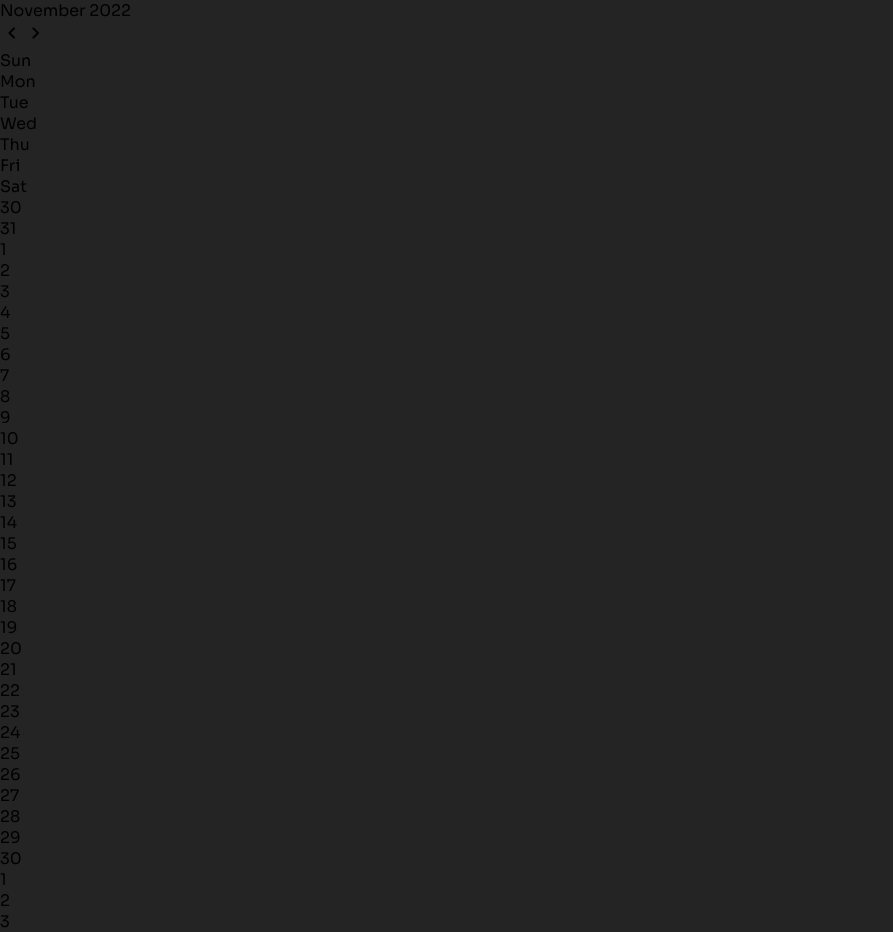
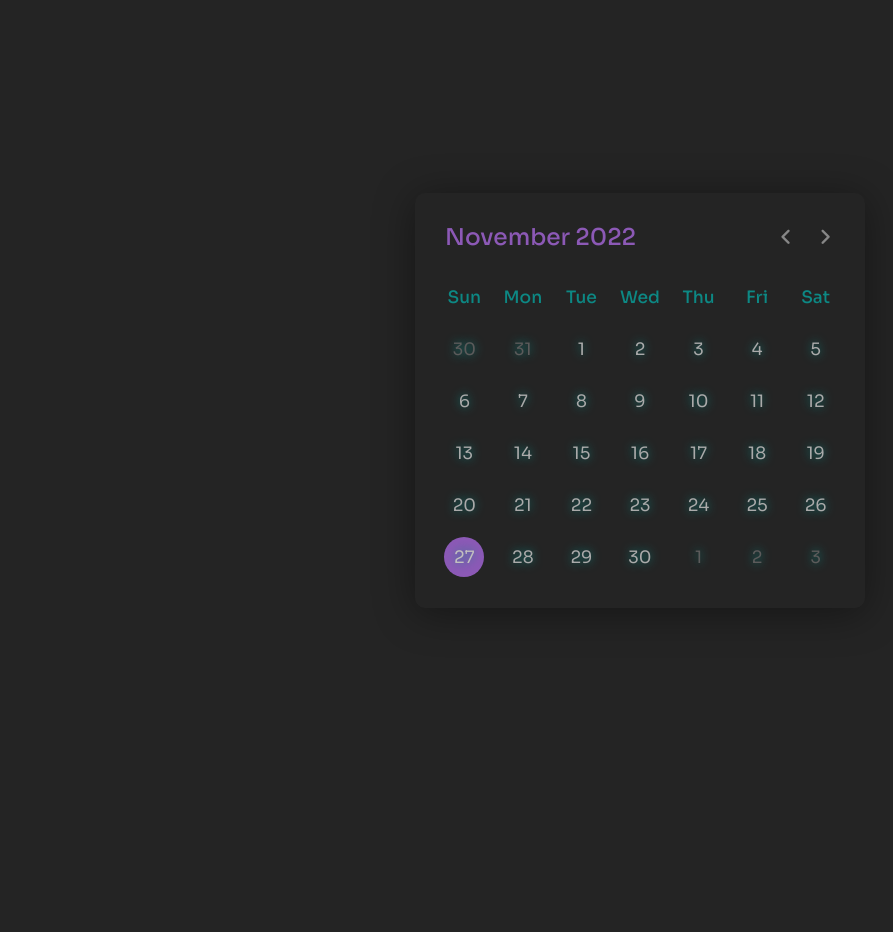
Before and after one commit to Adrydevmateo/calendar, a website built with Vite: page index.html in a window 1280 px wide. Shown: the whole page, without its empty margins (0-893 px from the left). After the commit the page ends 800 px from the top, so only its background shows below. Built offline with nearby package versions, Linux system fonts and the light colour scheme.

Commit message:
Finished working on styling

```diff
--- a/src/style.css
+++ b/src/style.css
@@ -4,9 +4,123 @@
   margin: 0;
   padding: 0;
   box-sizing: border-box;
-  font-family: "Sora", sans-serif;
+  font-family: "Sora", Impact, Haettenschweiler, "Arial Narrow Bold", sans-serif;
 }
 
 body {
+  display: flex;
+  align-items: center;
+  padding: 0 10px;
+  justify-content: center;
+  min-height: 100vh;
   background-color: #242424;
 }
+
+main {
+  width: 450px;
+  background: #fff;
+  border-radius: 10px;
+  box-shadow: 0 5px 40px rgba(0, 0, 0, 0.4);
+  background-color: #242424;
+}
+
+main header {
+  display: flex;
+  align-items: center;
+  padding: 25px 30px 10px;
+  justify-content: space-between;
+}
+
+header .icons {
+  display: flex;
+}
+
+header .icons span {
+  height: 38px;
+  width: 38px;
+  margin: 0 1px;
+  cursor: pointer;
+  color: #878787;
+  text-align: center;
+  line-height: 38px;
+  font-size: 1.9rem;
+  user-select: none;
+  border-radius: 50%;
+}
+
+.icons span:last-child {
+  margin-right: -10px;
+}
+
+header .icons span:hover {
+  background: #f2f2f2;
+}
+
+header .current-date {
+  font-size: 1.45rem;
+  font-weight: 500;
+  color: #8c59b6;
+}
+
+.calendar {
+  padding: 20px;
+}
+
+.calendar ul {
+  display: flex;
+  flex-wrap: wrap;
+  list-style: none;
+  text-align: center;
+}
+
+.calendar .days {
+  margin-bottom: 20px;
+}
+
+.calendar li {
+  color: #0d8884;
+  width: calc(100% / 7);
+  font-size: 1.07rem;
+}
+
+.calendar .weeks li {
+  font-weight: 500;
+  cursor: default;
+}
+
+.calendar .days li {
+  z-index: 1;
+  cursor: pointer;
+  position: relative;
+  margin-top: 30px;
+  color: #aaa;
+  text-shadow: 0 0px 10px #0d8884;
+}
+
+.days li.inactive {
+  color: rgb(92, 91, 91);
+}
+
+.days li.active {
+  color: rgb(194, 191, 191);
+}
+
+.days li::before {
+  position: absolute;
+  content: "";
+  left: 50%;
+  top: 50%;
+  height: 40px;
+  width: 40px;
+  z-index: -1;
+  border-radius: 50%;
+  transform: translate(-50%, -50%);
+}
+
+.days li.active::before {
+  background: #8c59b6;
+}
+
+.days li:not(.active):hover::before {
+  background: #f2f2f2;
+}
```
